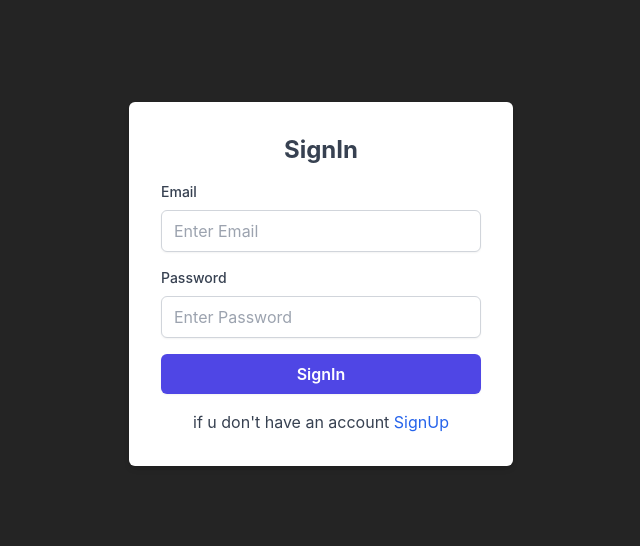
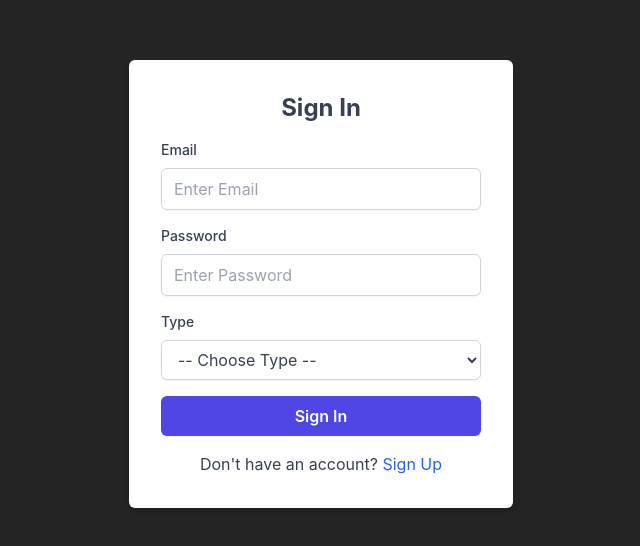
Before and after one commit to AbduRazaq-23/MERN-goFood, a React (Vite) app in the folder frontend/goFood/: page /login in a window 1280 px wide. Shown: the part 116-662 px from the top of the page, without its empty margins (319-959 px from the left). Built offline with nearby package versions, Linux system fonts and the light colour scheme.

Commit message:
add option field

```diff
--- a/frontend/goFood/src/screens/LogIn.jsx
+++ b/frontend/goFood/src/screens/LogIn.jsx
@@ -1,7 +1,6 @@
 import React, { useState } from "react";
-import { Link } from "react-router-dom";
+import { Link, useNavigate } from "react-router-dom";
 import axios from "axios";
-import { useNavigate } from "react-router-dom";
 
 const UserLogInForm = () => {
   const navigate = useNavigate();
@@ -9,6 +8,7 @@ const UserLogInForm = () => {
   const [formData, setFormData] = useState({
     email: "",
     password: "",
+    type: "",
   });
 
   const handleChange = (e) => {
@@ -21,21 +21,25 @@ const UserLogInForm = () => {
 
   const handleSubmit = async (e) => {
     e.preventDefault();
+    try {
       const response = await axios.post(
         "http://localhost:8000/api/v1/users/login",
         formData,
         { withCredentials: true }
       );
 
-    setFormData("");
+      setFormData({ email: "", password: "", type: "" });
       navigate("/");
+    } catch (error) {
+      console.error("Error logging in:", error);
+    }
   };
 
   return (
     <div className="h-screen flex items-center">
-      <div className="w-full md:w-[30%] mx-auto   p-8 my-auto bg-white shadow-md rounded-md">
+      <div className="w-full md:w-[30%] mx-auto p-8 my-auto bg-white shadow-md rounded-md">
         <h2 className="text-2xl text-gray-700 text-center font-bold mb-4">
-          SignIn
+          Sign In
         </h2>
         <form onSubmit={handleSubmit}>
           <div className="mb-4">
@@ -76,17 +80,38 @@ const UserLogInForm = () => {
             />
           </div>
 
+          <div className="mb-4">
+            <label
+              htmlFor="type"
+              className="block text-sm font-medium text-gray-700 mb-2"
+            >
+              Type
+            </label>
+            <select
+              id="type"
+              name="type"
+              value={formData.type}
+              onChange={handleChange}
+              className="w-full px-3 py-2 border text-gray-700 border-gray-300 rounded-md bg-white shadow-sm focus:outline-none focus:ring-2 focus:ring-indigo-500"
+              required
+            >
+              <option value="">-- Choose Type --</option>
+              <option value="admin">admin</option>
+              <option value="user">user</option>
+            </select>
+          </div>
+
           <button
             type="submit"
             className="w-full px-4 py-2 bg-indigo-600 text-white font-semibold rounded-md shadow-sm hover:bg-indigo-700 focus:outline-none focus:ring-2 focus:ring-indigo-500"
           >
-            SignIn
+            Sign In
           </button>
+
           <p className="text-gray-700 mt-4 text-center">
-            if u don't have an account{" "}
+            Don't have an account?{" "}
             <Link to="/register">
-              {" "}
-              <span className="text-blue-600">SignUp</span>
+              <span className="text-blue-600">Sign Up</span>
             </Link>
           </p>
         </form>
```
Lines whose indentation alone changed are shown as unchanged.
